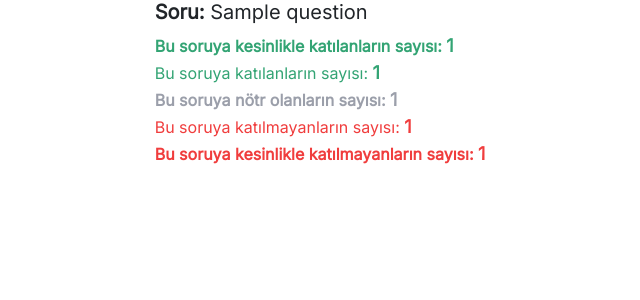
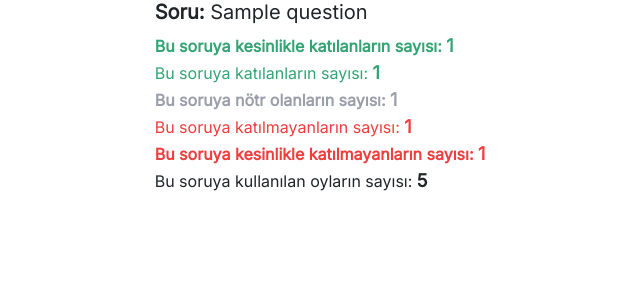
Before and after one commit to DrShahinstein/voltran-survey-app, a Django app: page /results/ in a window 1280 px wide. Shown: the top 300 px of the page, without its empty margins (325-965 px from the left). Run offline with Django 5.2, Linux system fonts and the light colour scheme; tables that the repository leaves empty hold one stand-in row (values such as "Sample post"); some libraries are stand-ins or nearby versions.

Commit message:
Allow total votes to show up in results.html

```diff
--- a/core/templates/results.html
+++ b/core/templates/results.html
@@ -30,6 +30,10 @@
           {{q.overall_strongly_disagree_answers }}</span
         >
       </div>
+      <div class="result-votes-total">
+        <span>Bu soruya kullanılan oyların sayısı:</span>
+        <span class="result-value">{{ q.total_votes_used }}</span>
+      </div>
     </div>
   </div>
   {% endfor %}
```
